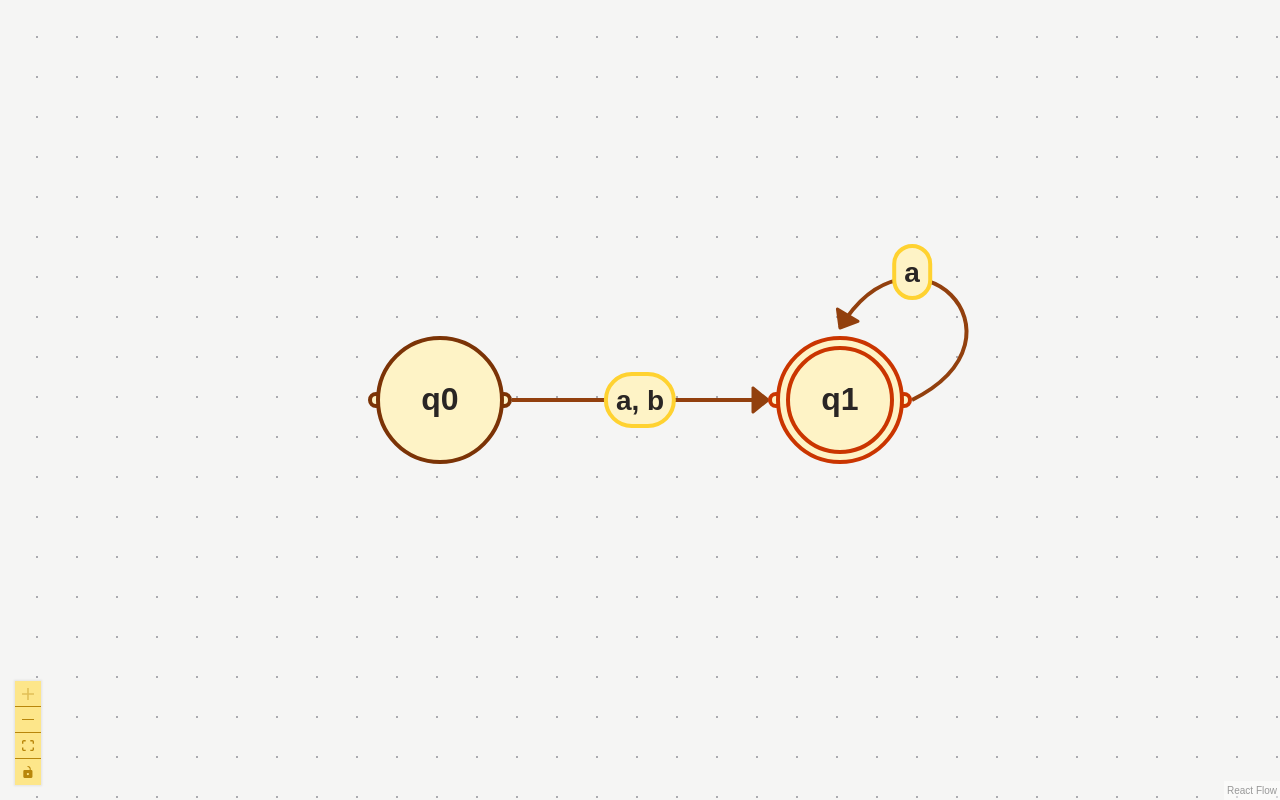
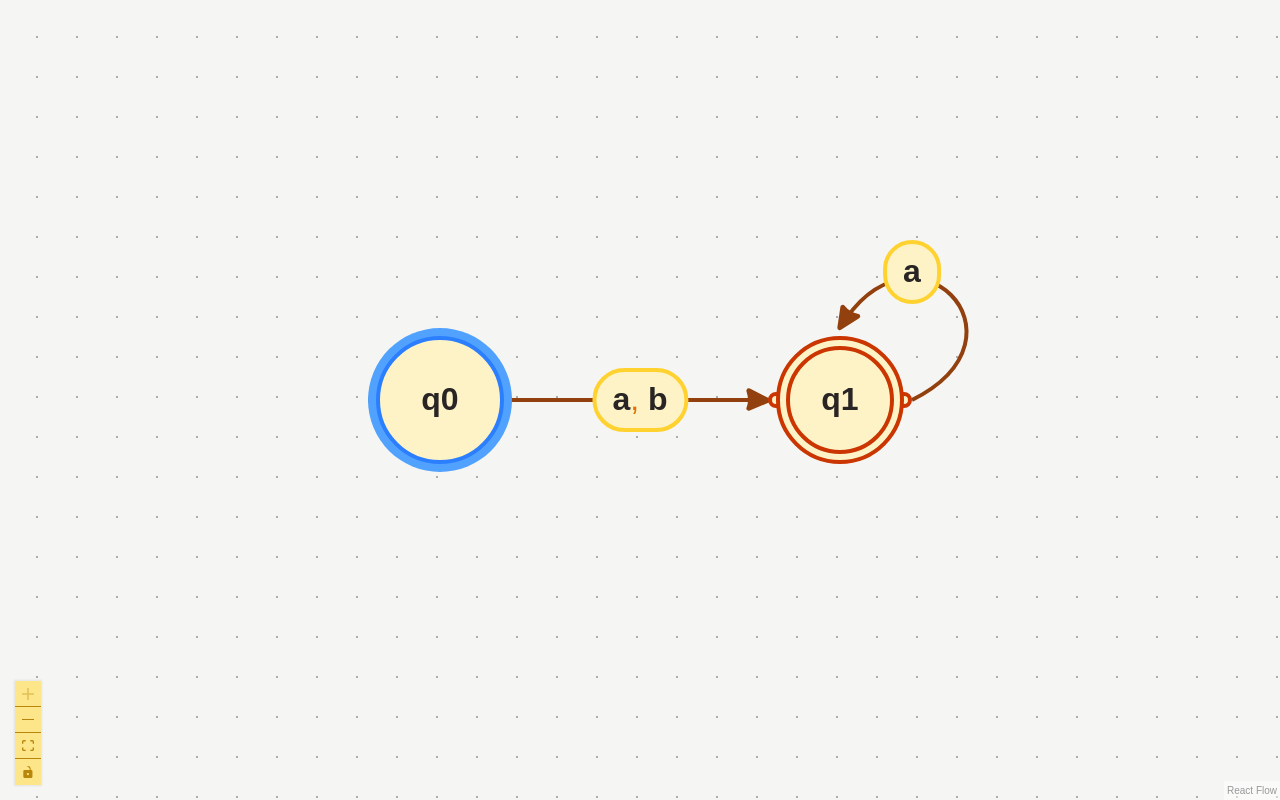
Before and after one commit to QmosTaza/automata-playground, a Next.js app: page / in a window 1280 px wide. Both pictures are taken after a click on the element 504 px from the left and 400 px from the top of the page. Built offline with nearby package versions, Linux system fonts and the light colour scheme.

Commit message:
Improved label editing and visualisation

```diff
--- a/components/automata/AutomataCanvas.tsx
+++ b/components/automata/AutomataCanvas.tsx
@@ -1,6 +1,6 @@
 "use client";
 
-import { ReactFlow, Background, Controls, Node, Edge, applyNodeChanges, addEdge, ReactFlowProvider, useReactFlow } from "@xyflow/react";
+import { ReactFlow, Background, Controls, Node, Edge, applyNodeChanges, applyEdgeChanges, ReactFlowProvider, useReactFlow } from "@xyflow/react";
 import "@xyflow/react/dist/style.css";
 import { useState, useCallback, useEffect, useRef } from "react";
 
@@ -62,6 +62,7 @@ function AutomataCanvasContent() {
     const [nodes, setNodes] = useState<Node[]>([]);
     const [edges, setEdges] = useState<Edge[]>([]);
 
+    /*
     const handleEditTransition = useCallback((edgeId: string) => {
         const newSymbols = prompt("Introduce los nuevos símbolos separados por comas (vacío para λ):");
         if (newSymbols === null) return;
@@ -88,14 +89,54 @@ function AutomataCanvasContent() {
             };
         });
     }, []);
+    */
+
+    const handleUpdateSymbols = useCallback((edgeId: string, nextSymbols: (string | null)[]) => {
+        setFa(prev => {
+            const baseTransition = prev.transitions.find(t => t.id === edgeId);
+            if (!baseTransition) return prev;
+
+            const transitionsToRemove = prev.transitions.filter(
+                t => t.from === baseTransition.from && t.to === baseTransition.to
+            );
+            let updatedFa = prev;
+            transitionsToRemove.forEach(t => {
+                updatedFa = removeTransition(updatedFa, t.id);
+            });
+
+            if (nextSymbols.length === 0) {
+                const emptyT = createTransition(baseTransition.from, baseTransition.to, undefined);
+                emptyT.id = edgeId;
+                return addTransition(updatedFa, emptyT);
+            }
+
+            nextSymbols.forEach((sym, index) => {
+                const newT = createTransition(baseTransition.from, baseTransition.to, sym);
+                if (index === 0) {
+                    newT.id = edgeId;
+                }
+                updatedFa = addTransition(updatedFa, newT);
+            });
+
+            return updatedFa;
+        });
+    }, []);
+
+    const handleRemoveEdge = useCallback((edgeId: string) => {
+        setFa(prev => removeTransition(prev, edgeId));
+    }, []);
 
     useEffect(() => {
         setNodes(faToNodes(fa, onToggleAccept, onRename));
-        setEdges(faToEdges(fa, handleEditTransition));
-    }, [fa, onToggleAccept, onRename, handleEditTransition]);
+        setEdges(faToEdges(fa, handleUpdateSymbols, handleRemoveEdge));
+    }, [fa, onToggleAccept, onRename, handleUpdateSymbols, handleRemoveEdge]);
 
     const onNodesChange = useCallback((changes: any) => {
         setNodes((nds) => applyNodeChanges(changes, nds));
+    }, []);
+
+    const onEdgesChange = useCallback((changes: any) => {
+        setEdges((eds) => applyEdgeChanges(changes, eds));
     }, []);
 
     const onNodeDragStop = useCallback((_: any, node: Node) => {
@@ -143,11 +184,9 @@ function AutomataCanvasContent() {
     }, [screenToFlowPosition]);
 
     const onConnect = useCallback((connection: any) => {
-        const symbol = prompt("Introduce el símbolo de la transición (deja vacío para λ):") ?? "";
-        const finalSymbol = symbol.trim() === "" ? null : symbol;
-
         setFa((prev) => {
-            const t = createTransition(connection.source, connection.target, finalSymbol);
+            const defaultSymbol = prev.alphabet[0] ?? null;
+            const t = createTransition(connection.source, connection.target, defaultSymbol);
             return addTransition(prev, t);
         });
     }, []);
@@ -166,7 +205,12 @@ function AutomataCanvasContent() {
         setFa((prev) => {
             let updatedFa = { ...prev };
             deletedEdges.forEach(edge => {
-                updatedFa = removeTransition(updatedFa, edge.id);
+                const transitionsToRemove = prev.transitions.filter(
+                    t => t.from === edge.source && t.to === edge.target
+                );
+                transitionsToRemove.forEach(t => {
+                    updatedFa = removeTransition(updatedFa, t.id);
+                });
             });
             return updatedFa;
         });
@@ -181,6 +225,7 @@ function AutomataCanvasContent() {
                 nodeTypes={nodeTypes}
                 edgeTypes={edgeTypes}
                 onNodesChange={onNodesChange}
+                onEdgesChange={onEdgesChange}
                 onNodeDragStop={onNodeDragStop}
                 onNodesDelete={onNodesDelete}
                 onEdgesDelete={onEdgesDelete}
@@ -190,6 +235,10 @@ function AutomataCanvasContent() {
                 onConnectEnd={onConnectEnd}
                 fitView
                 nodesConnectable={true}
+                deleteKeyCode={['Backspace', 'Delete']}
+                selectionKeyCode={['Shift']}
+                edgesFocusable={true}
+            //connectionMode="loose"
             >
                 <Background />
                 <Controls />
@@ -198,7 +247,6 @@ function AutomataCanvasContent() {
     );
 }
 
-// Wrapper component with provider
 export default function AutomataCanvas() {
     return (
         <ReactFlowProvider>
--- a/components/automata/StateNode.tsx
+++ b/components/automata/StateNode.tsx
@@ -1,20 +1,53 @@
 "use client"
 
 import { Handle, Position } from "@xyflow/react"
+import { useState, useRef, useEffect } from "react";
 
-export default function StateNode({ id, data }: any) {
+export default function StateNode({ id, data, selected }: any) {
     const handleClassName = `!w-2 !h-2 !bg-amber-100 !border-2
         ${data.accepting ? "!border-orange-700" : "!border-amber-900"}`
 
-    const handleDoubleClick = () => {
-        const newLabel = prompt("Nuevo nombre del estado:", data.label);
-        if (newLabel && newLabel.trim() !== "") {
-            data.onRename(id, newLabel.trim());
+    const [isEditing, setIsEditing] = useState(false);
+    const [editLabel, setEditLabel] = useState(data.label);
+    const inputRef = useRef<HTMLInputElement>(null);
+
+
+    useEffect(() => {
+        setEditLabel(data.label);
+        setIsEditing(false);
+    }, [data.label]);
+
+    const handleSave = () => {
+        const trimmed = editLabel.trim();
+
+        setIsEditing(false);
+
+        if (trimmed && trimmed !== data.label) {
+            data.onRename(id, trimmed);
+        } else {
+            setEditLabel(data.label);
         }
     };
 
+    const handleKeyDown = (e: React.KeyboardEvent) => {
+        console.log("KEY", e.key);
+        if (e.key === "Enter") {
+            e.preventDefault();
+            inputRef.current?.blur();
+        }
+        if (e.key === "Escape") {
+            setIsEditing(false);
+            setEditLabel(data.label);
+        }
+    };
+
+    const handleDoubleClick = (e: React.MouseEvent) => {
+        e.stopPropagation();
+        setIsEditing(true);
+    };
+
     const handleContextMenu = (e: React.MouseEvent) => {
-        e.preventDefault(); // Evita el menú del navegador
+        e.preventDefault();
         data.onToggleAccept(id);
     };
 
@@ -30,12 +63,38 @@ export default function StateNode({ id, data }: any) {
             <Handle type="source" position={Position.Right} id="right-source"
                 className={handleClassName} />
 
-            <div className={`relative w-16 h-16 rounded-full border-2 bg-amber-100
-                text-stone-800 font-semibold flex items-center justify-center select-none cursor-pointer
-                ${data.accepting ? "border-orange-700" : "border-amber-900"}`}>
-                {data.label}
+            <div className={`relative w-16 h-16 rounded-full border-2 text-stone-800 font-semibold flex items-center justify-center select-none cursor-pointer transition-all
+                ${isEditing
+                    ? "bg-amber-50 border-amber-500 ring-4 ring-amber-300 scale-105"
+                    : selected
+                        ? 'ring-4 ring-blue-400 border-blue-500 bg-amber-100'
+                        : data.accepting
+                            ? "border-orange-700 bg-amber-100"
+                            : "border-amber-900 bg-amber-100"
+                }`}
+            >
+                <div className="w-full px-2 text-center z-10">
+                    {isEditing ? (
+                        <input
+                            ref={inputRef}
+                            type="text"
+                            value={editLabel}
+                            onChange={(e) => setEditLabel(e.target.value)}
+                            onBlur={handleSave}
+                            onKeyDown={(e) => {
+                                e.stopPropagation();
+                                handleKeyDown(e);
+                            }}
+                            className="nodrag w-full text-center bg-transparent outline-none font-semibold text-stone-900"
+                            maxLength={5}
+                        />
+                    ) : (
+                        <span>{data.label}</span>
+                    )}
+                </div>
                 {data.accepting && (
-                    <div className="absolute inset-0.75 rounded-full border-2 border-orange-700"
+                    <div className={`absolute inset-0.75 rounded-full border-2 transition-colors
+                            ${isEditing ? "border-amber-400" : "border-orange-700"}`}
                     />
                 )}
             </div>
--- a/components/automata/TransitionEdge.tsx
+++ b/components/automata/TransitionEdge.tsx
@@ -1,12 +1,67 @@
 "use client"
 
-import { BaseEdge, EdgeLabelRenderer, getBezierPath, EdgeProps, Position } from "@xyflow/react"
+import { useState, useRef, useEffect } from "react";
+import { BaseEdge, EdgeLabelRenderer, getBezierPath, EdgeProps, MarkerType } from "@xyflow/react"
 
 export default function TransitionEdge({ id, sourceX, sourceY,
-    targetX, targetY, sourcePosition, targetPosition, label, markerEnd, data
+    targetX, targetY, sourcePosition, targetPosition, label, markerEnd, data, selected
 }: EdgeProps) {
 
-    const isSelfLoop = data?.isLoop || (sourceX === targetX && sourceY === targetY)
+    //SYMBOL EDITING
+    const [isEditing, setIsEditing] = useState(false);
+    const containerRef = useRef<HTMLDivElement>(null);
+
+    const customData = data as any;
+    const symbols: (string | null)[] = customData?.symbols ?? [];
+
+    useEffect(() => {
+        if (isEditing && containerRef.current) {
+            containerRef.current.focus();
+        }
+    }, [isEditing]);
+
+    useEffect(() => {
+        if (!isEditing) return;
+
+        const handleClickOutside = (event: MouseEvent) => {
+            if (containerRef.current && !containerRef.current.contains(event.target as Node)) {
+                setIsEditing(false);
+            }
+        };
+
+        document.addEventListener("mousedown", handleClickOutside);
+        return () => document.removeEventListener("mousedown", handleClickOutside);
+    }, [isEditing]);
+
+    const handleKeyDown = (e: React.KeyboardEvent) => {
+        if (!isEditing || !data) return;
+
+        e.preventDefault();
+
+        if (e.key === "Backspace" || e.key === "Delete") {
+            if (symbols.length === 0) {
+                setIsEditing(false);
+                customData.onRemoveEdge?.(id);
+            } else {
+                const nextSymbols = symbols.slice(0, -1);
+                customData.onUpdateSymbols?.(id, nextSymbols);
+            }
+        } else if (e.key === " ") {
+            customData.onUpdateSymbols?.(id, [...symbols, null]);
+        } else if (e.key === "Enter" || e.key === "Escape") {
+            setIsEditing(false);
+        } else if (e.key.length === 1) {
+            customData.onUpdateSymbols?.(id, [...symbols, e.key]);
+        }
+    };
+
+    //EDGE EDITION
+    const edgeColor = selected ? "#3b82f6" : "#92400e";
+
+    const localMarkerId = `marker-${id}`;
+
+    //PATH CALCULATION
+    const isSelfLoop = customData?.isLoop || (sourceX === targetX && sourceY === targetY)
     let path: string
     let labelX = (sourceX + targetX) / 2
     let labelY = (sourceY + targetY) / 2
@@ -47,33 +102,81 @@ export default function TransitionEdge({ id, sourceX, sourceY,
 
     return (
         <>
+            <defs>
+                <marker
+                    id={localMarkerId}
+                    viewBox="0 0 10 10"
+                    refX="8"
+                    refY="4.9"
+                    markerWidth="8"
+                    markerHeight="8"
+                    orient="auto-start-reverse"
+                >
+                    <path
+                        d="M 2 2 Q 3 5 2 7.5 L 8 5 Z"
+                        fill={edgeColor}
+                        stroke={edgeColor}
+                        strokeWidth="1.5"
+                        strokeLinejoin="round"
+                        strokeLinecap="round"
+                        style={{ transition: "fill 0.15s, stroke 0.15s" }}
+                    />
+                </marker>
+            </defs>
+            <path
+                d={path}
+                fill="none"
+                stroke="transparent"
+                strokeWidth={20}
+                className="react-flow__edge-interaction cursor-pointer"
+            />
             <BaseEdge
                 id={id}
                 path={path}
-                markerEnd={markerEnd}
+                markerEnd={`url(#${localMarkerId})`}
                 style={{
-                    stroke: "#92400e",
-                    strokeWidth: 2
+                    stroke: edgeColor,
+                    strokeWidth: selected ? 3 : 2,
+                    transition: "stroke 0.15s, stroke-width 0.15s"
                 }}
             />
-
             <EdgeLabelRenderer>
                 <div
+                    ref={containerRef}
+                    tabIndex={0}
+                    onKeyDown={handleKeyDown}
+                    onClick={(e) => {
+                        //if (e.shiftKey) return;
+                        if (!selected) return;
+                        e.stopPropagation();
+                        setIsEditing(true);
+                    }}
                     style={{
                         position: "absolute",
                         transform: `translate(-50%, -50%) translate(${labelX}px, ${labelY}px)`,
                         pointerEvents: "all",
                         zIndex: 10
                     }}
-                    onDoubleClick={(e) => {
-                        e.stopPropagation();
-                        (data as any)?.onEdit?.(id);
-                    }}
-                    className="px-1 py-0.5 rounded-full bg-amber-100 cursor-pointer select-none
-                        border-2 border-amber-300 text-stone-800 text-sm font-semibold
-                    "
+                    className={`px-2 py-0.5 rounded-full select-none border-2 transition-all outline-none
+                        ${isEditing
+                            ? "bg-amber-50 border-amber-500 ring-2 ring-amber-300 scale-105 cursor-text"
+                            : selected
+                                ? "bg-blue-50 border-blue-500 text-blue-900 font-bold ring-2 ring-blue-300 scale-105 cursor-pointer"
+                                : "bg-amber-100 border-amber-300 text-stone-800 font-semibold hover:bg-amber-200 cursor-pointer"
+                        }
+                        ${symbols.length === 0 && !isEditing ? "border-dashed border-red-400 bg-red-50 text-red-700" : ""}
+                    `}
                 >
-                    {label}
+                    {symbols.length === 0 ? (
+                        <span className="text-red-600 text-xs font-bold">Ø</span>
+                    ) : (
+                        symbols.map((sym, index) => (
+                            <span key={index}>
+                                {sym === null ? "λ" : sym}
+                                {index < symbols.length - 1 && <span className="text-amber-600 font-normal">, </span>}
+                            </span>
+                        ))
+                    )}
                 </div>
             </EdgeLabelRenderer>
         </>
--- a/core/fa/dfa/simulate.ts
+++ b/core/fa/dfa/simulate.ts
@@ -2,7 +2,6 @@ import { DFA, StateId, State, Transition, SimulationResult, SimulationStep } fro
 
 
 export function runDFA(fa: DFA, input: string): SimulationResult {
-    //WIP
     let currentState = fa.startStates[0]
     const steps: SimulationStep[] = []
 
--- a/core/fa/dfa/validate.ts
+++ b/core/fa/dfa/validate.ts
@@ -11,7 +11,8 @@ export function validateDFA(fa: DFA): ValidationResult {
                 transitionId: t.id
             })
         }
-        if (t.symbol !== null && countMatchingTransitions(fa, t.from, t.symbol) !== 1) {
+        if (t.symbol !== null && t.symbol !== undefined &&
+            countMatchingTransitions(fa, t.from, t.symbol) !== 1) {
             errors.push({
                 type: "NON_DETERMINISTIC_TRANSITION",
                 stateId: t.from,
--- a/core/fa/edit.ts
+++ b/core/fa/edit.ts
@@ -117,7 +117,7 @@ function generateStateLabel(fa: FiniteAutomaton): string {
 
 //TRANSITION EDITING
 
-export function createTransition(from: StateId, to: StateId, symbol: string | null): Transition {
+export function createTransition(from: StateId, to: StateId, symbol: string | null | undefined): Transition {
     return {
         id: generateId(),
         from,
--- a/core/fa/validate.ts
+++ b/core/fa/validate.ts
@@ -1,6 +1,6 @@
 import { DFA, FiniteAutomaton, Automaton, Transition, StateId, ValidationResult, ValidationError } from "../../types"
 
-export function countMatchingTransitions(fa: FiniteAutomaton, stateId: StateId, symbol: string | null): number {
+export function countMatchingTransitions(fa: FiniteAutomaton, stateId: StateId, symbol: string | null | undefined): number {
     return fa.transitions.filter(
         t => t.from === stateId && t.symbol === symbol
     ).length
@@ -21,7 +21,7 @@ export function validateTransition(fa: FiniteAutomaton, transition: Transition):
     ).length > 0) {
         return false
     }
-    return fa.alphabet.includes(transition.symbol)
+    return transition.symbol !== undefined && fa.alphabet.includes(transition.symbol)
 }
 
 export function validateTransitionStructure(fa: FiniteAutomaton, transition: Transition): boolean {
--- a/types/finite.ts
+++ b/types/finite.ts
@@ -18,7 +18,7 @@ export type State = {
 
 export type Transition = {
     id: TransitionId
-    symbol: string | null
+    symbol: string | null | undefined
     from: StateId
     to: StateId
 }
--- a/types/index.ts
+++ b/types/index.ts
@@ -1,3 +1,2 @@
 export * from "./finite"
 export * from "./general"
-export * from "./visuals"
--- a/visualizers/theme.ts
+++ b/visualizers/theme.ts
@@ -1,15 +1,5 @@
 import { MarkerType, Edge } from "@xyflow/react"
 
 export const EDGE_STYLE = {
-    type: "transition",
-    markerEnd: {
-        type: MarkerType.ArrowClosed,
-        color: "#92400e",
-        width: 15,
-        height: 15
-    },
-    style: {
-        stroke: "#92400e",
-        strokeWidth: 2
-    }
-} satisfies Partial<Edge>
+    type: "transition"
+}
```
Also changed, not shown: visualizers/reactflow/mapper.ts (+10 -3 lines).
